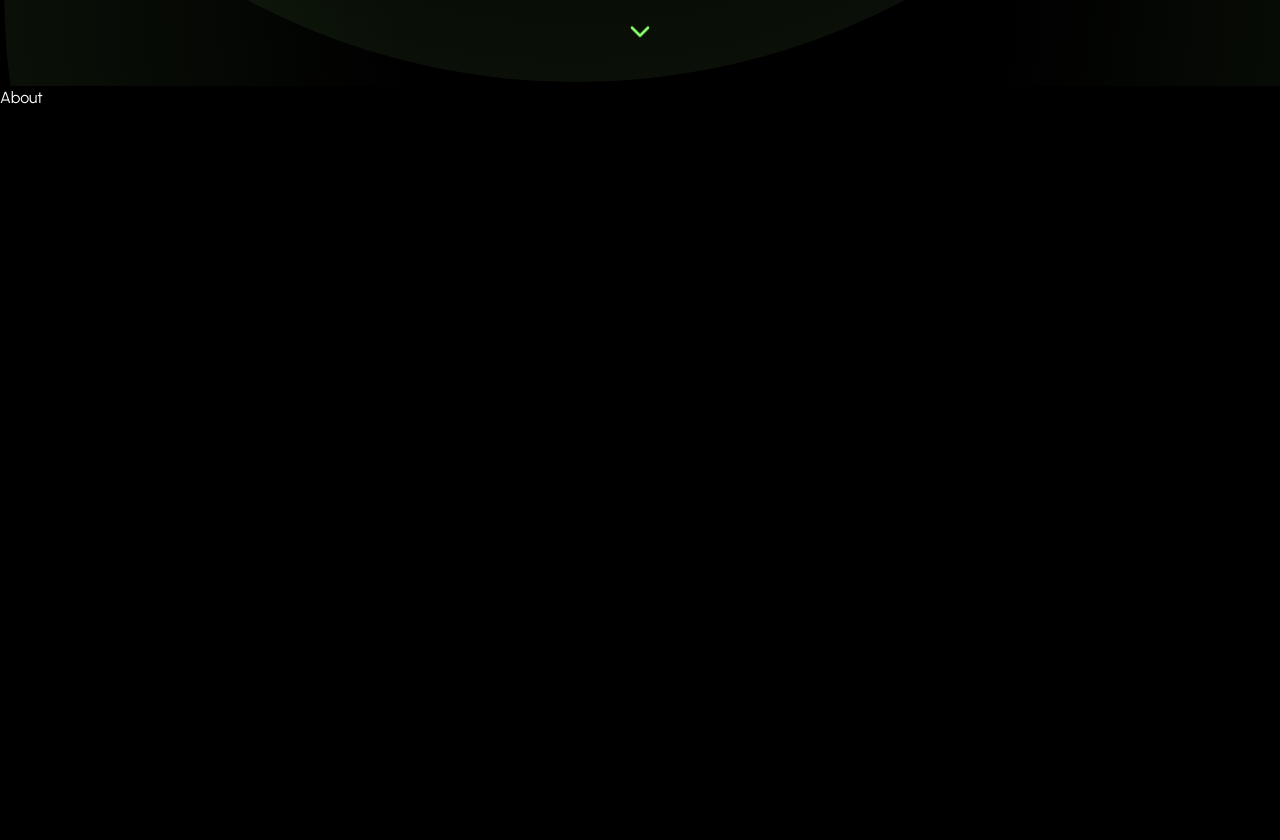
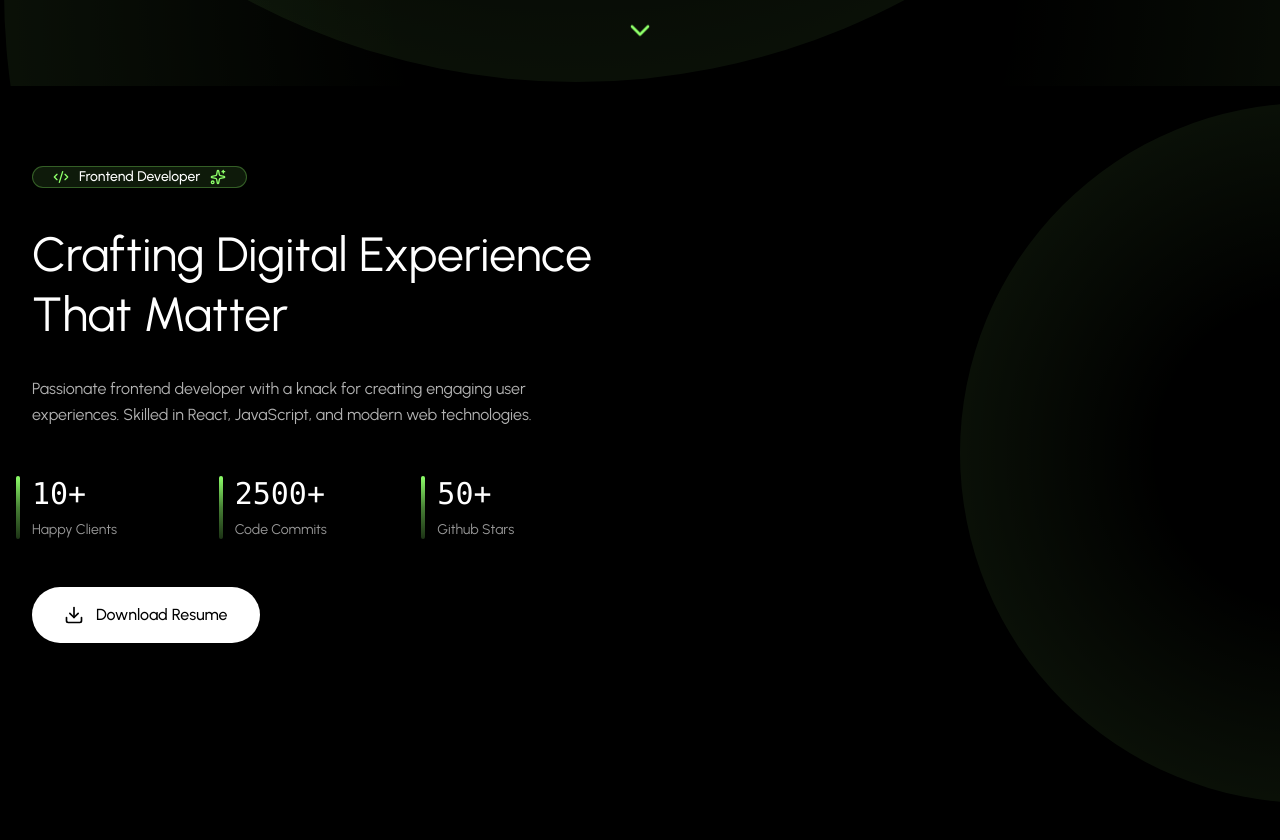
Before and after one commit to juliochrist/my-porto-web, a React (Vite) app: page / in a window 1280 px wide. Shown: the part 714-1554 px from the top of the page. Built offline with nearby package versions, Linux system fonts and the light colour scheme.

Commit message:
feat(about): add About section

```diff
--- a/src/components/sections/About.jsx
+++ b/src/components/sections/About.jsx
@@ -1,7 +1,98 @@
-import React from "react";
+import React, { useState } from "react";
+import { Download, Code2, Sparkles } from "lucide-react";
+import {
+  SiReact,
+  SiNextdotjs,
+  SiTailwindcss,
+  SiTypescript,
+  SiNodedotjs,
+  SiMongodb,
+} from "react-icons/si";
+import { PERSONAL_INFO, ABOUT_STATS } from "../../utils/constants";
+import FadeIn from "../animations/FadeIn";
+import RadialGradientBackground from "../backgrounds/RadialGradientBackground";
 
 const About = () => {
-  return <div>About</div>;
+  // Skills
+  const skills = [
+    { name: "React.js", icon: SiReact, color: "#61DAFB" },
+    { name: "Next.js", icon: SiNextdotjs, color: "#000000" },
+    { name: "TypeScript", icon: SiTypescript, color: "#3178C6" },
+    { name: "Tailwind CSS", icon: SiTailwindcss, color: "#06B6D4" },
+    { name: "Node.js", icon: SiNodedotjs, color: "#339933" },
+    { name: "MongoDB", icon: SiMongodb, color: "#47A248" },
+  ];
+
+  return (
+    <section id="about" className="relative py-20 bg-black overflow-hidden">
+      <RadialGradientBackground variant="about" />
+
+      <div className="relative z-10 max-w-7xl mx-auto sm:px-6 lg:px-8">
+        {/* Main Grid */}
+        <div className="grid grid-cols-1 lg:grid-cols-2 gap-16 items-center mb-20">
+          {/* Left Column - Content */}
+          <div className="flex flex-col gap-12">
+            <div className="flex flex-col gap-8">
+              <FadeIn delay={60}>
+                <div className="inline-flex items-center gap-2.5 px-5 py2.5 border border-primary/30 bg-primary/10 rounded-full w-fit">
+                  <Code2 className="w-4 h-4 text-primary" />
+                  <span className="text-sm font-primary font-medium">
+                    Frontend Developer
+                  </span>
+                  <Sparkles className="w-4 h-4 text-primary" />
+                </div>
+              </FadeIn>
+
+              <FadeIn delay={100}>
+                <h2 className="text-4xl lg:text-5xl font-normal text-white leading-tight">
+                  Crafting Digital Experience That Matter
+                </h2>
+              </FadeIn>
+
+              <FadeIn delay={200}>
+                <div className="flex flex-col gap-4">
+                  {PERSONAL_INFO.bio.map((paragraph, index) => (
+                    <p
+                      key={index}
+                      className="text-base text-white/70 leading-relaxed"
+                    >
+                      {paragraph}
+                    </p>
+                  ))}
+                </div>
+              </FadeIn>
+            </div>
+
+            <FadeIn delay={300}>
+              <div className="grid grid-cols-3 gap-8">
+                {ABOUT_STATS.map((stat, index) => (
+                  <div key={index} className="relative">
+                    <div className="absolute -left-4 top-0 w-1 h-full bg-linear-to-b from-primary via-primary/50 to-primary/20 rounded-full"></div>
+                    <div className="text-3xl font-normal text-white mb-2 font-mono">
+                      {stat.value}
+                    </div>
+                    <p className="text-sm text-white/60 leading-snug">
+                      {stat.label}
+                    </p>
+                  </div>
+                ))}
+              </div>
+            </FadeIn>
+
+            <FadeIn delay={400}>
+              <button
+                onClick={() => window.open(PERSONAL_INFO.resume, "_blank")}
+                className=" inline-flex items-center gap-3 bg-white hover:bg-white/90 text-black rounded-full px-8 py-4 text-base font-medium transition-all duration-300 w-fit group"
+              >
+                <Download className="w-5 h-5 group-hover:translate-y-0.5 transition-transform duration-300" />
+                Download Resume
+              </button>
+            </FadeIn>
+          </div>
+        </div>
+      </div>
+    </section>
+  );
 };
 
 export default About;
--- a/src/utils/constants.js
+++ b/src/utils/constants.js
@@ -5,7 +5,9 @@
   email: "juliochristianto@gmail.com",
   location: "Jakarta, Indonesia",
   resume: "https://example.com/resume.pdf",
-  bio: "Passionate frontend developer with a knack for creating engaging user experiences. Skilled in React, JavaScript, and modern web technologies.",
+  bio: [
+    "Passionate frontend developer with a knack for creating engaging user experiences. Skilled in React, JavaScript, and modern web technologies.",
+  ],
 };
 
 export const SOCIAL_LINKS = {
```
